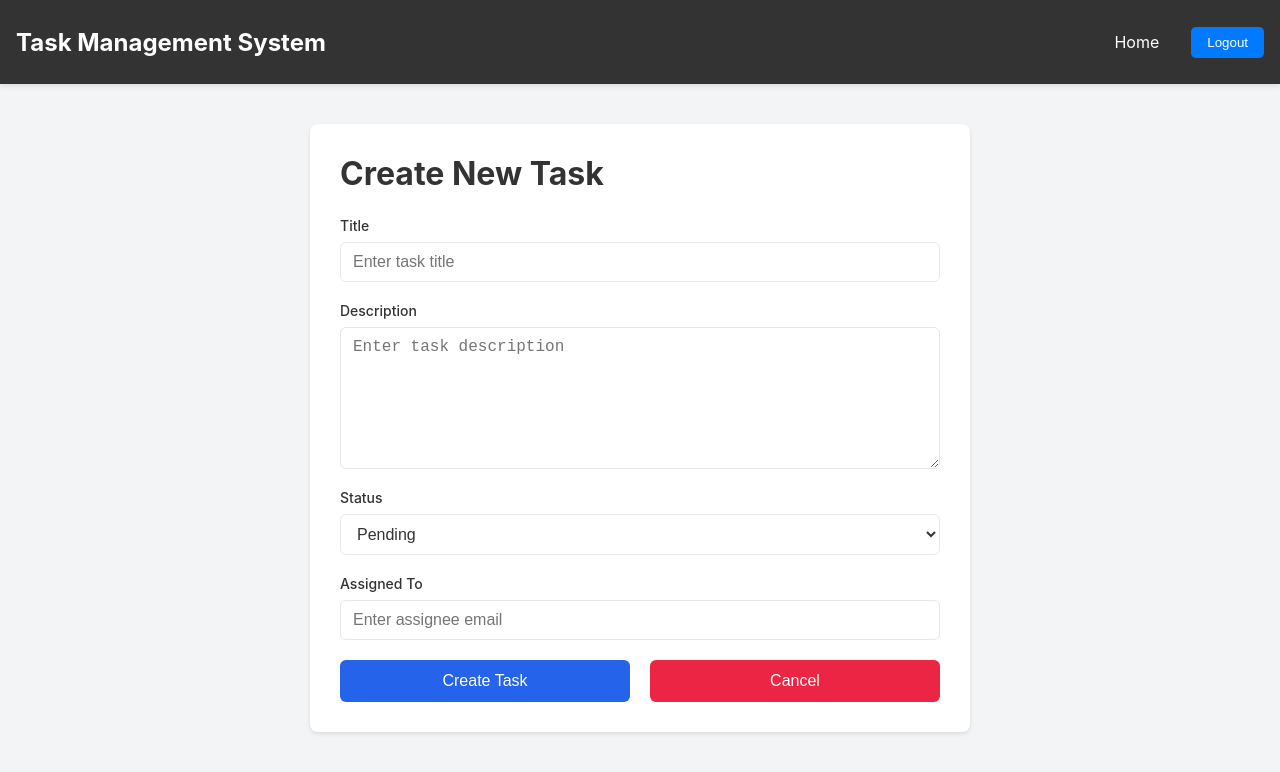
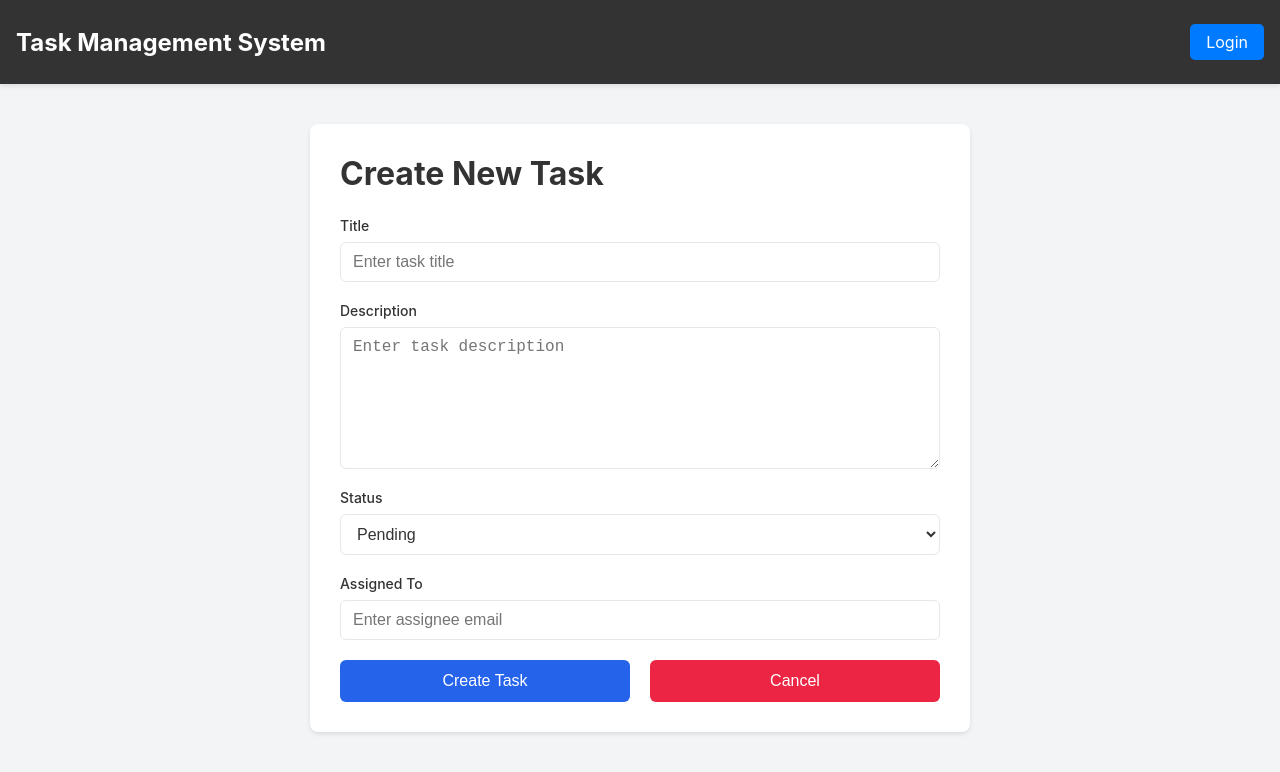
Before and after one commit to y4th4rthh/task-management-system, a React (Create React App) app: page /edit-task in a window 1280 px wide. Shown: the top 772 px of the page. Built offline with nearby package versions, Linux system fonts and the light colour scheme.

Commit message:
Update Navbar.jsx

```diff
--- a/src/components/Navbar.jsx
+++ b/src/components/Navbar.jsx
@@ -1,18 +1,38 @@
-
 import React from 'react';
 import '../styles/Navbar.css';
 import { Link } from 'react-router-dom';
-import { useNavigate } from 'react-router-dom';
+import { useNavigate,useLocation } from 'react-router-dom';
 
 const Navbar = () => {
     const navigate = useNavigate();
+    const location = useLocation();
+    const isAuthenticated = !!localStorage.getItem('token');
+
+    const handleLogout = () => {
+        localStorage.removeItem('token');
+        navigate('/');
+    };
     return (
 
         <nav>
             <h1>Task Management System</h1>
             <ul>
+
+
+                {isAuthenticated ? (
+                    <>
                     <li><Link to="/home">Home</Link></li>
-  <li><button class="log-button" onClick={ () => navigate('/')}>Logout</button></li>
+                    <li><button className="log-button" onClick={handleLogout}>Logout</button></li>
+                    </>
+                ) : (
+                    <>
+                        {location.pathname === "/" ? (
+                            <li><Link to="/register" className="log-button">Register</Link></li>
+                        ) : (
+                            <li><Link to="/" className="log-button">Login</Link></li>
+                        )}
+                    </>
+                )}
             </ul>
         </nav>
 
```
Lines whose indentation alone changed are shown as unchanged.
